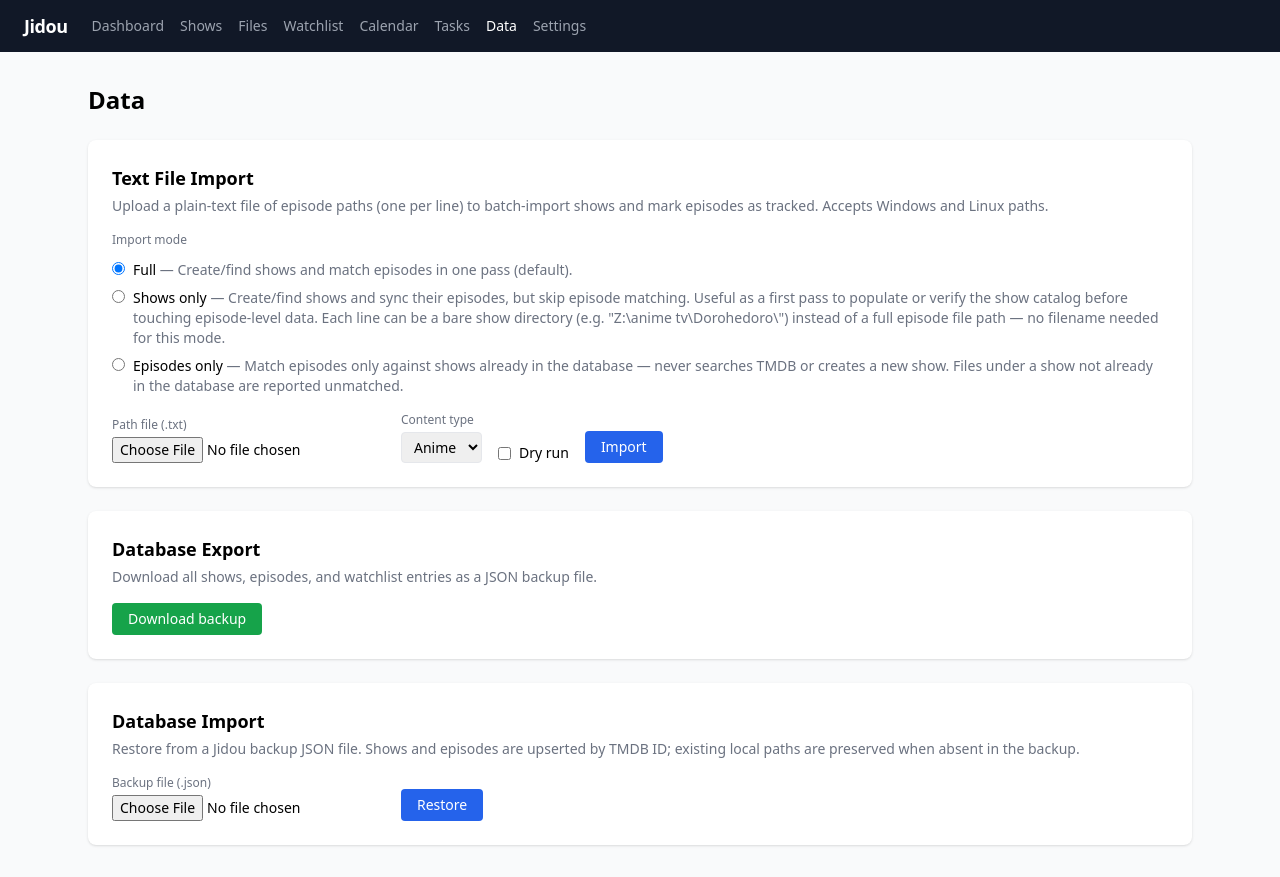
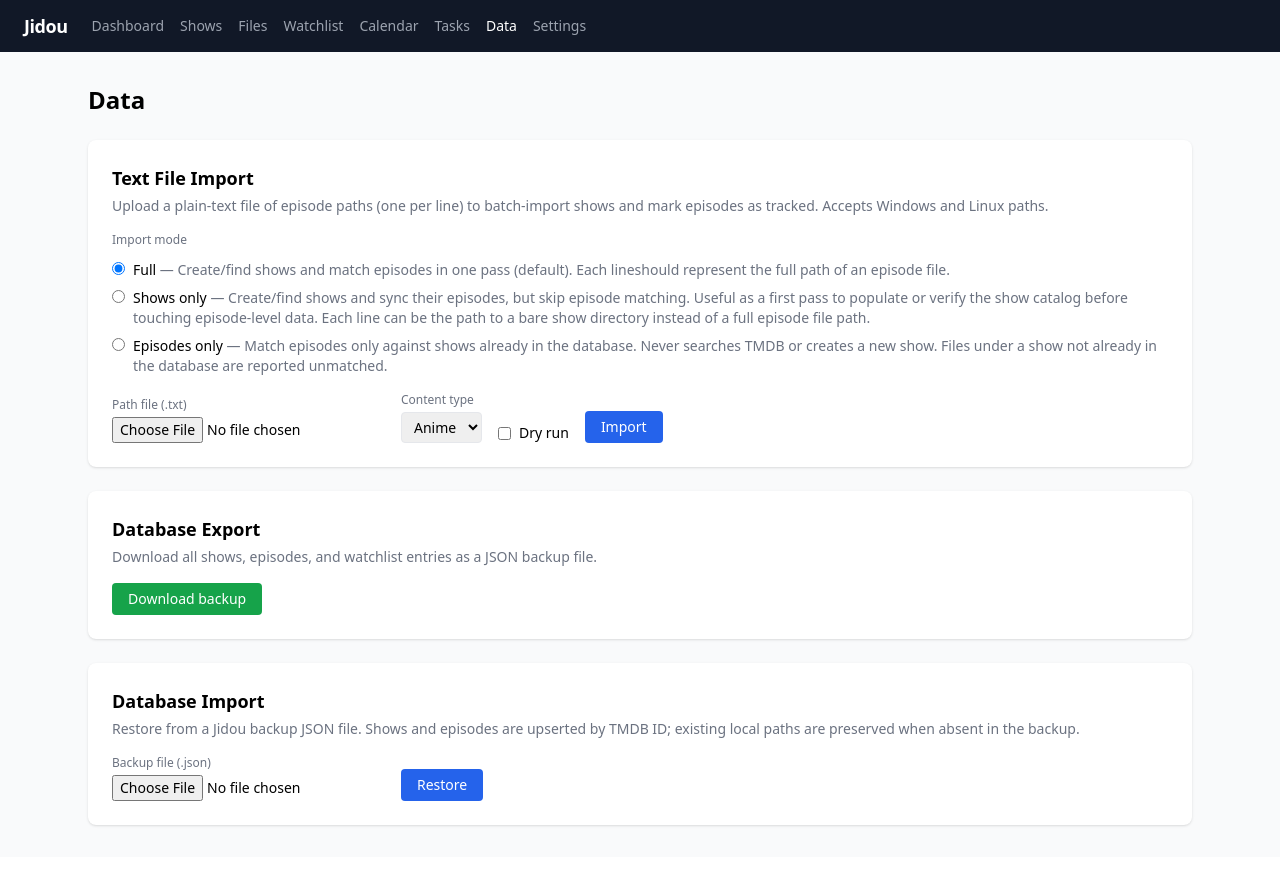
Before and after one commit to jamesbconner/Jidou, a React (Vite) app in the folder frontend/: page /data in a window 1280 px wide. Built offline with nearby package versions, Linux system fonts and the light colour scheme; no server answers.

Commit message:
Improve descriptions for import modes

```diff
--- a/frontend/src/pages/Data.tsx
+++ b/frontend/src/pages/Data.tsx
@@ -38,7 +38,8 @@
   {
     value: 'full',
     label: 'Full',
-    description: 'Create/find shows and match episodes in one pass (default).',
+    description: 'Create/find shows and match episodes in one pass (default). Each line' +
+      'should represent the full path of an episode file.',
   },
   {
     value: 'shows_only',
@@ -46,14 +47,13 @@
     description:
       'Create/find shows and sync their episodes, but skip episode matching. Useful as a ' +
       'first pass to populate or verify the show catalog before touching episode-level data. ' +
-      'Each line can be a bare show directory (e.g. "Z:\\anime tv\\Dorohedoro\\") instead of ' +
-      'a full episode file path — no filename needed for this mode.',
+      'Each line can be the path to a bare show directory instead of a full episode file path.',
   },
   {
     value: 'episodes_only',
     label: 'Episodes only',
     description:
-      'Match episodes only against shows already in the database — never searches TMDB or ' +
+      'Match episodes only against shows already in the database. Never searches TMDB or ' +
       'creates a new show. Files under a show not already in the database are reported ' +
       'unmatched.',
   },
```
